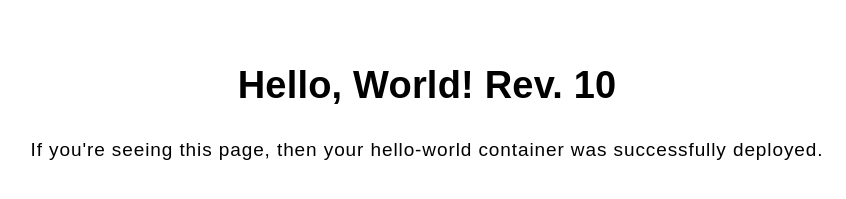
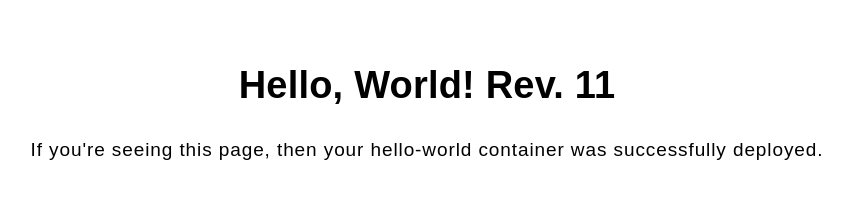
Before and after one commit to UffizziCloud/hello-world-docker-nginx, a plain HTML site: page index.html in a window 1280 px wide. Shown: the part 153-352 px from the top of the page, without its empty margins (213-1059 px from the left). Drawn offline with Linux system fonts and the light colour scheme.

Commit message:
Update index.html

```diff
--- a/index.html
+++ b/index.html
@@ -37,7 +37,7 @@
 <body>
 <div class="app">
     <img src="images/logo.svg" class="logo" alt="uffizzi logo">
-    <h1 class="title">Hello, World! Rev. 10</h1>
+    <h1 class="title">Hello, World! Rev. 11</h1>
     <p class="description">If you're seeing this page, then your hello-world container was successfully deployed.</p>
 </div>
 </body>
```
